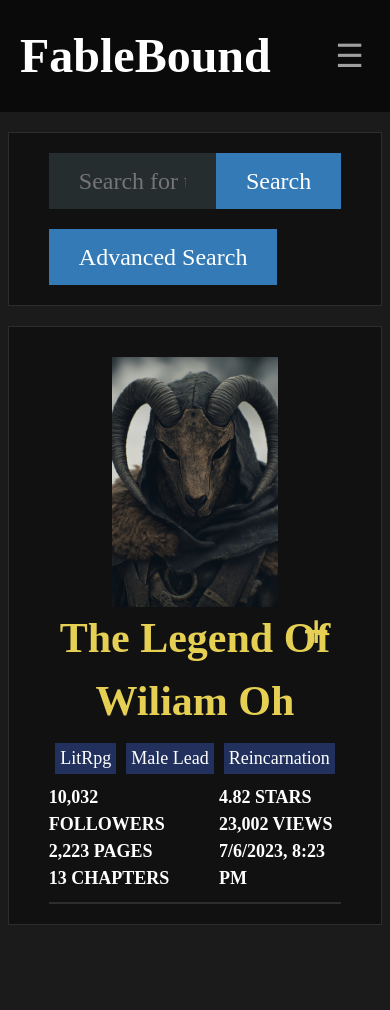
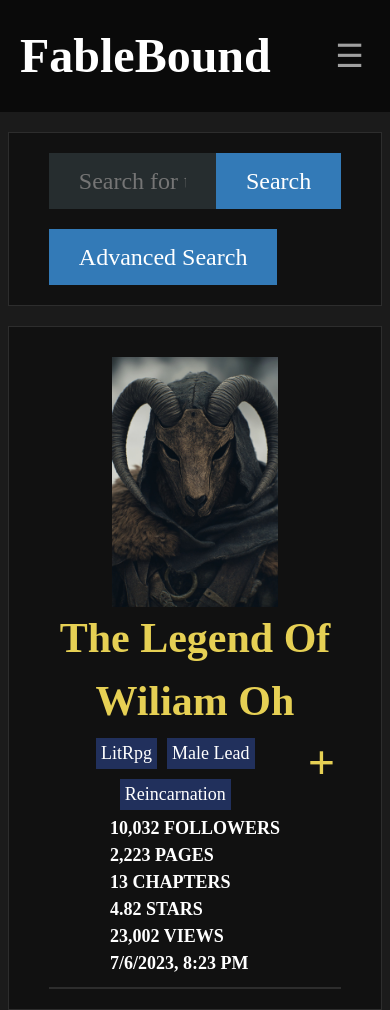
Before and after one commit to HereIsSee/web-novel-site, a React (Vite) app in the folder front-end/: page /search in a window 390 px wide. Before the commit the page ends 925 px from the top, so only its background shows below. Built offline with nearby package versions, Linux system fonts and the light colour scheme.

Commit message:
Fix NovelCard layout on small screens

```diff
--- a/front-end/src/components/NovelCards/NovelCard.jsx
+++ b/front-end/src/components/NovelCards/NovelCard.jsx
@@ -20,7 +20,14 @@ const NovelCard = ({id, title, synopsis, coverImageUrl, stats})=>{
 
         >
             <Link className={styles["novel-card-title"]} to={`/novels/${id}/${novelSlog}`}>{title}</Link>
-            <NovelTags />
+
+            <div className={`${styles["novel-meta"]} ${styles["with-button"]}`}>
+                <NovelTags />
+                <button className={styles["show-more"]} onClick={()=> setShowMore(!showMore)}>
+                    {showMore ? '-' : '+'}
+                </button>
+            </div>
+
             <div className={styles["novel-card-statistics"]}>
                 <div>
                     <div className={styles["novel-card-statistic"]}>10,032 FOLLOWERS</div>
@@ -37,9 +44,6 @@ const NovelCard = ({id, title, synopsis, coverImageUrl, stats})=>{
 
             {showMore && <NovelSummary synopsis={synopsis}/>}
 
-                <button className={styles["show-more"]} onClick={()=> setShowMore(!showMore)}>
-                {showMore ? '-' : '+'}
-            </button>
         </NovelCardLayout>
 
     );
--- a/front-end/src/components/NovelCards/NovelCard.module.css
+++ b/front-end/src/components/NovelCards/NovelCard.module.css
@@ -81,7 +81,7 @@ a.novel-card-title:focus, a.novel-card-title:hover{
   flex: 1;
   display: flex;
   flex-direction: column;
-  gap: 10px;
+  gap: 5px;
 }
 .novel-card h1{
   font-size: 48px;
@@ -95,6 +95,7 @@ a.novel-card-title:focus, a.novel-card-title:hover{
 .novel-card-statistic{
   font-size: 18px;
   font-weight: bold;
+  white-space: nowrap;
 }
 .novel-author span{
   color: var(--golden-color);
@@ -124,9 +125,9 @@ button.show-more{
   display: flex;
   align-items: center;
   justify-content: center;
-  position: absolute;
-  top: 0px;
-  right: 0px;
+  /* position: absolute; */
+  /* top: 0px;
+  right: 0px; */
   width: 50px;
   height: 50px;
   font-size: 48px;
@@ -158,5 +159,21 @@ button.show-more{
   .novel-card.hide img{
     display: none;
   }
+  /* For NovelCard on small screens */
+  .novel-card-statistics{
+    flex-direction: column;
+    gap: 0;
+  }
+  .novel-meta.with-button{
+    justify-content: unset;
+    gap: 0;
+  }
+  .novel-meta.with-button > div:first-child{
+    justify-content: center;
+    flex: 30;
+  }
+  button.show-more{
+    flex: 1;
+  }
 }
 /* Novel Card DONE */
--- a/front-end/src/index.css
+++ b/front-end/src/index.css
@@ -240,6 +240,8 @@ a.title:hover, a.title:focus{
   display: flex;
   flex-direction: row;
   align-items: center;
+  padding: 0 10px;
+  background-color: var(--ocean-light-blue-color);
 }
 .card{
   display: flex;
@@ -277,6 +279,7 @@ a.title:hover, a.title:focus{
   flex-wrap: wrap;
   gap: 10px;
   justify-content: flex-start;
+  align-items: center;
 }
 .novel-tag{
   padding:2px 5px;
```
